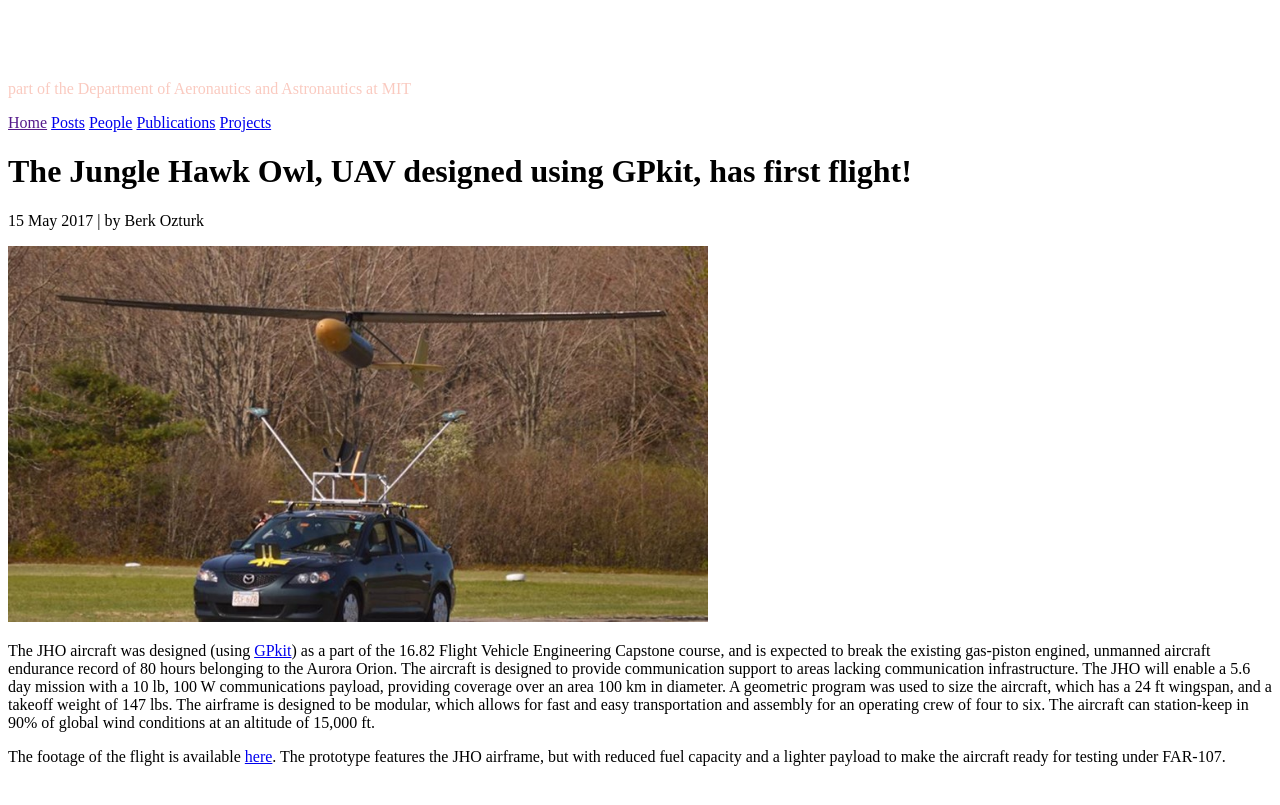
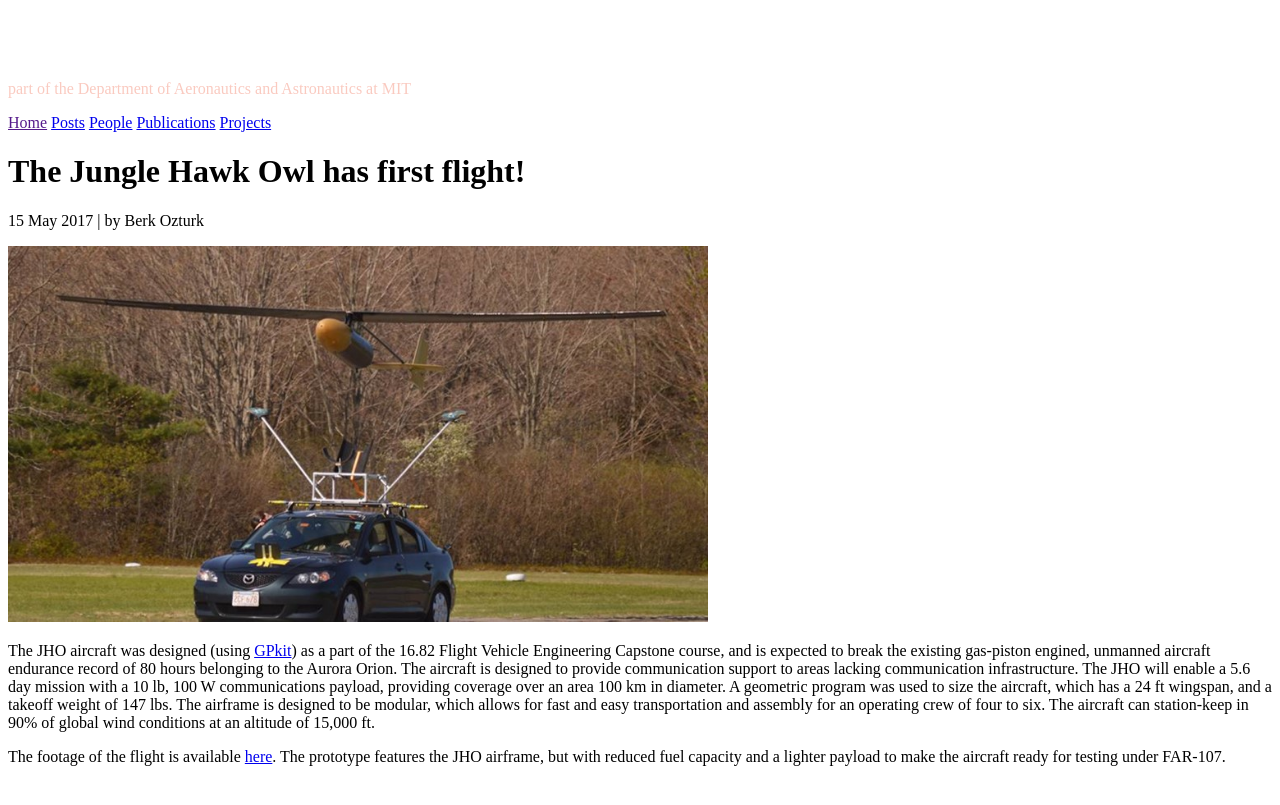
Before and after one commit to convexengineering/convexengineering.github.io, a Jekyll site: the page built from _posts/JHO/2017-05-15-JHO-first-flight.md, in a window 1280 px wide. Shown: the top 805 px of the page. Built offline with Jekyll 4.4.1, drawn with Linux system fonts in a browser that asks for light colours.

Commit message:
Title that fits main page.

```diff
--- a/_posts/JHO/2017-05-15-JHO-first-flight.md
+++ b/_posts/JHO/2017-05-15-JHO-first-flight.md
@@ -1,6 +1,6 @@
 ---
 layout: post
-title: The Jungle Hawk Owl, UAV designed using GPkit, has first flight!
+title: The Jungle Hawk Owl has first flight!
 author: bozturk
 ---
 
```
